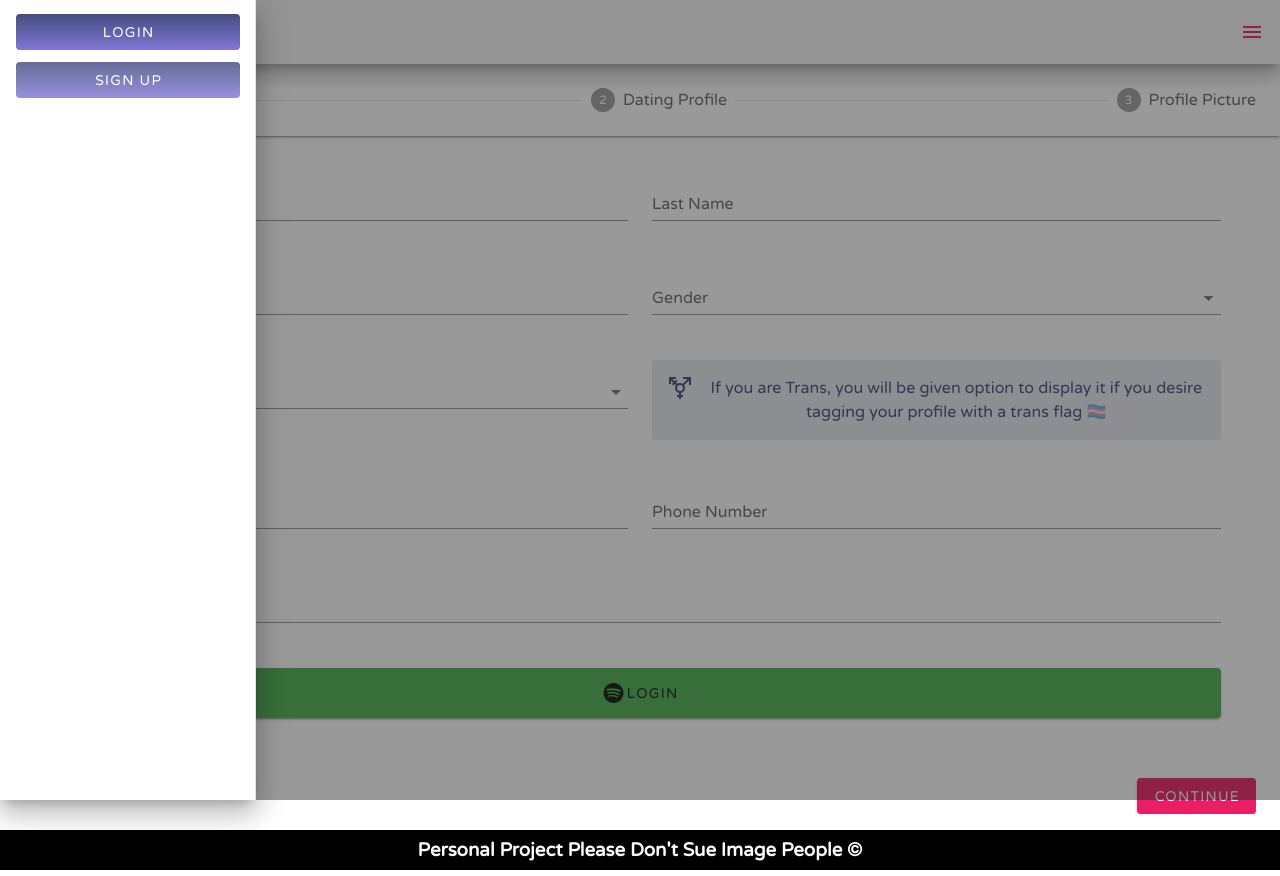
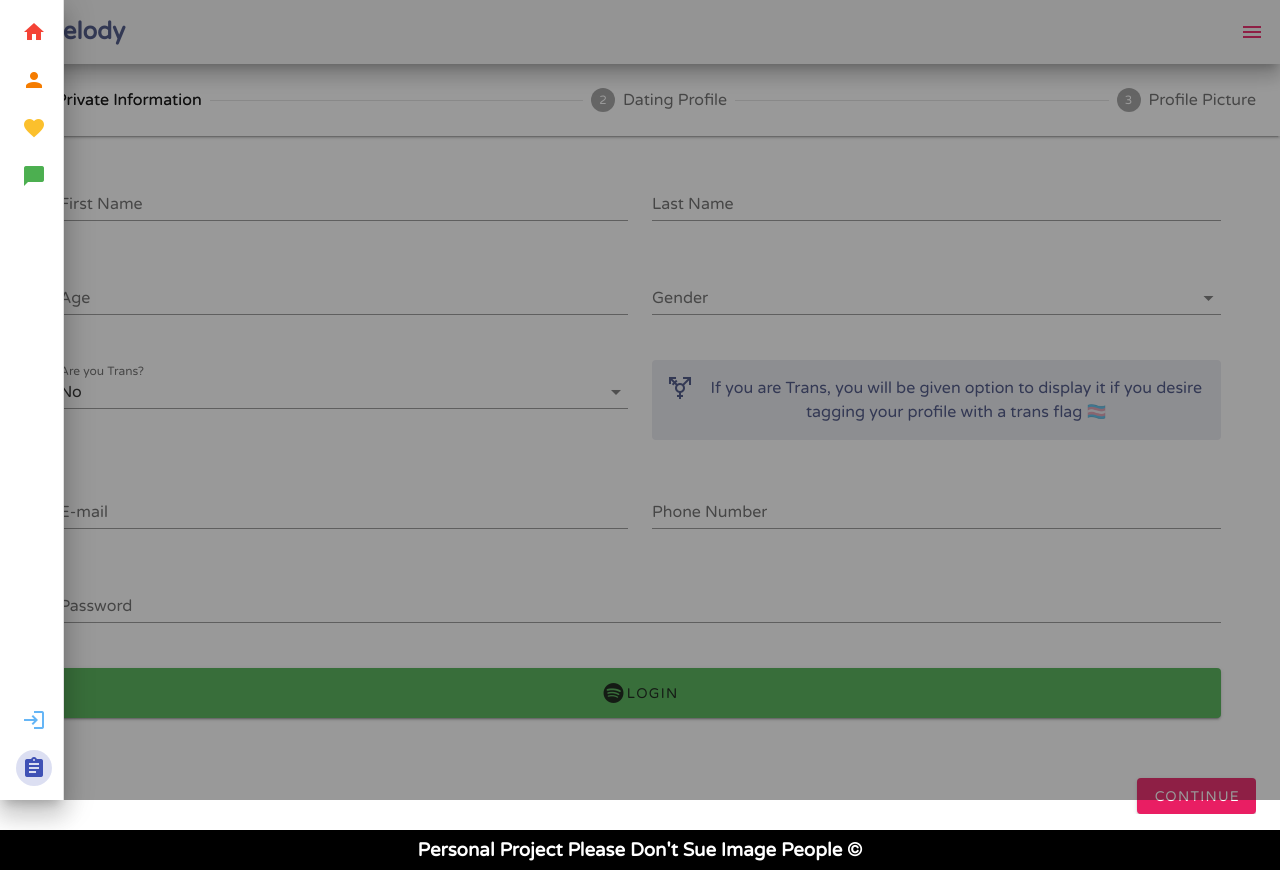
Before and after one commit to JHidalgo24/FunkyAppThingy, a Vue app: page /#/sign-up in a window 1280 px wide. Both pictures are taken after a click on the button 1252 px from the left and 32 px from the top of the page. Built offline with nearby package versions, Linux system fonts and the light colour scheme.

Commit message:
cleaned up the nav drawer

```diff
--- a/src/App.vue
+++ b/src/App.vue
@@ -16,17 +16,35 @@
         <router-view></router-view>
     </v-main>
 
-    <v-navigation-drawer v-model="drawer" app temporary color="white">
+    <v-navigation-drawer width="4rem" v-model="drawer" app temporary color="white">
       <v-list>
         <v-list-item>
-          <v-btn width="100%" to="/login"  color="white" class="register" block text>Login</v-btn>
+          <v-btn  to="/"  color="red"   icon><v-icon>mdi-home</v-icon></v-btn>
         </v-list-item>
         <v-list-item>
-          <v-btn color="white" to="/sign-up" class="signups " block text>
-            Sign up
+          <v-btn  to="/profile"  color="orange darken-2"   icon><v-icon>mdi-account</v-icon></v-btn>
+        </v-list-item>
+        <v-list-item>
+          <v-btn  to="/dating"  color="yellow darken-2"   icon><v-icon>mdi-heart</v-icon></v-btn>
+        </v-list-item>
+        <v-list-item>
+          <v-btn  to="/messages"  color="green"   icon><v-icon>mdi-message</v-icon></v-btn>
+        </v-list-item>
+      </v-list>
+
+      <template v-slot:append>
+        <v-list>
+        <v-list-item>
+          <v-btn to="/login"  color="blue lighten-2"  icon><v-icon>mdi-login</v-icon></v-btn>
+        </v-list-item>
+        <v-list-item>
+          <v-btn  to="/sign-up" color="indigo"  icon>
+            <v-icon>mdi-clipboard-text</v-icon>
           </v-btn>
         </v-list-item>
-      </v-list>
+        </v-list>
+      </template>
+
     </v-navigation-drawer>
     <v-spacer></v-spacer>
     <!--footer that messes up the cards above-->
```
